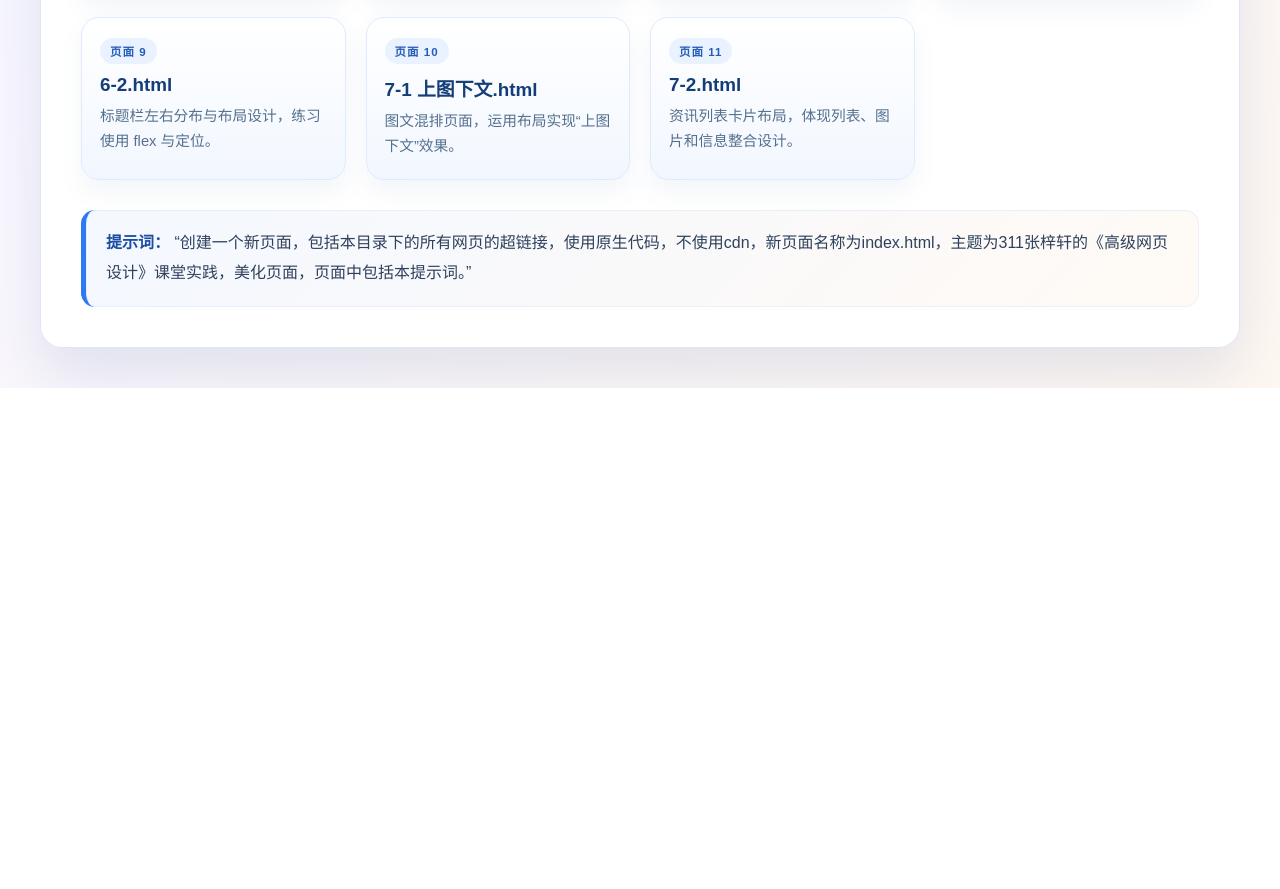
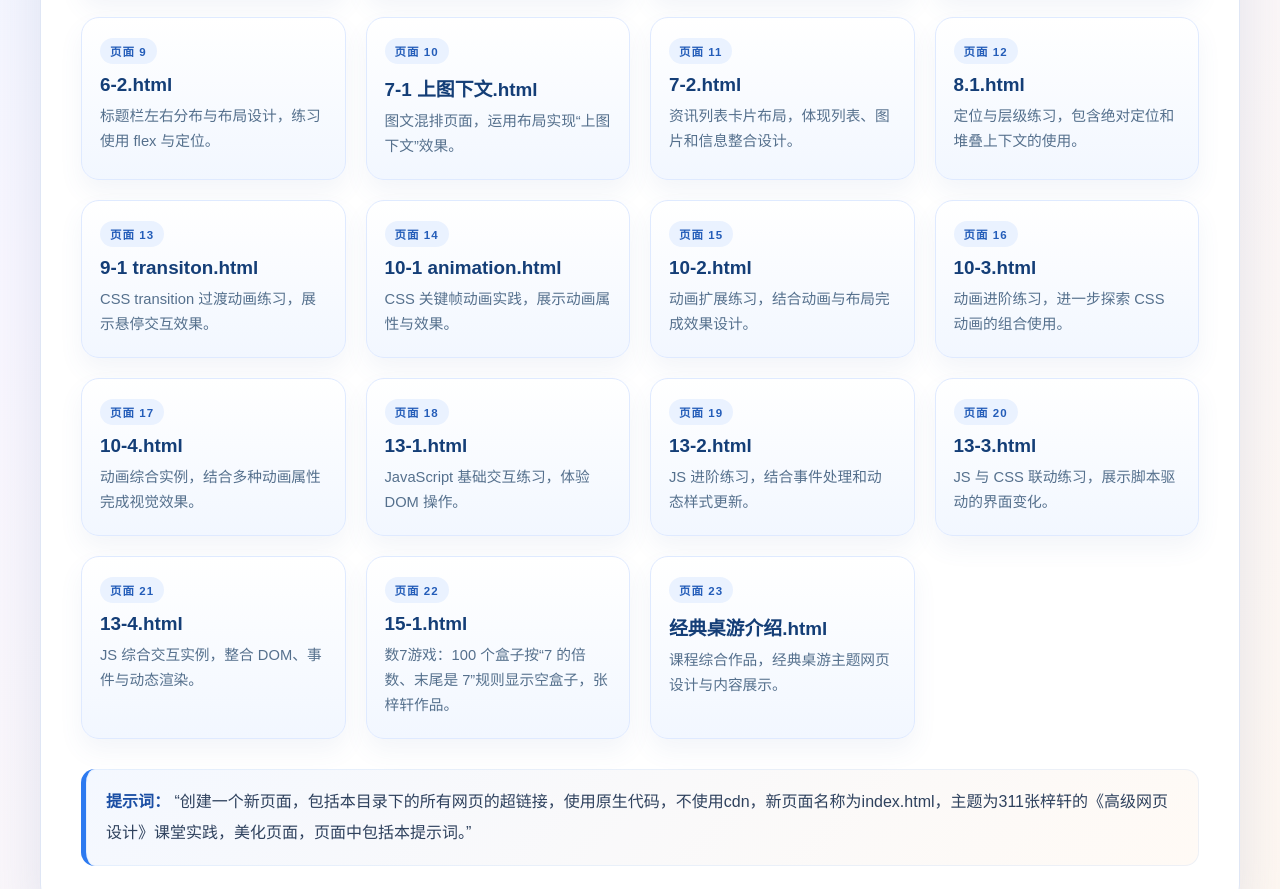
Before and after one commit to Zzx-nb-star/zzx, a plain HTML site: page index.html in a window 1280 px wide. Shown: the part 721-1610 px from the top of the page. Before the commit the page ends 1109 px from the top, so only its background shows below. Drawn offline with Linux system fonts and the light colour scheme.

Commit message:
feat: 首页补齐全部 23 个 HTML 页面导航链接

```diff
--- a/index.html
+++ b/index.html
@@ -249,6 +249,78 @@
           <h3>7-2.html</h3>
           <p>资讯列表卡片布局，体现列表、图片和信息整合设计。</p>
         </a>
+
+        <a class="link-card" href="8.1.html" target="_blank">
+          <span class="tag">页面 12</span>
+          <h3>8.1.html</h3>
+          <p>定位与层级练习，包含绝对定位和堆叠上下文的使用。</p>
+        </a>
+
+        <a class="link-card" href="9-1 transiton.html" target="_blank">
+          <span class="tag">页面 13</span>
+          <h3>9-1 transiton.html</h3>
+          <p>CSS transition 过渡动画练习，展示悬停交互效果。</p>
+        </a>
+
+        <a class="link-card" href="10-1 animation.html" target="_blank">
+          <span class="tag">页面 14</span>
+          <h3>10-1 animation.html</h3>
+          <p>CSS 关键帧动画实践，展示动画属性与效果。</p>
+        </a>
+
+        <a class="link-card" href="10-2.html" target="_blank">
+          <span class="tag">页面 15</span>
+          <h3>10-2.html</h3>
+          <p>动画扩展练习，结合动画与布局完成效果设计。</p>
+        </a>
+
+        <a class="link-card" href="10-3.html" target="_blank">
+          <span class="tag">页面 16</span>
+          <h3>10-3.html</h3>
+          <p>动画进阶练习，进一步探索 CSS 动画的组合使用。</p>
+        </a>
+
+        <a class="link-card" href="10-4.html" target="_blank">
+          <span class="tag">页面 17</span>
+          <h3>10-4.html</h3>
+          <p>动画综合实例，结合多种动画属性完成视觉效果。</p>
+        </a>
+
+        <a class="link-card" href="13-1.html" target="_blank">
+          <span class="tag">页面 18</span>
+          <h3>13-1.html</h3>
+          <p>JavaScript 基础交互练习，体验 DOM 操作。</p>
+        </a>
+
+        <a class="link-card" href="13-2.html" target="_blank">
+          <span class="tag">页面 19</span>
+          <h3>13-2.html</h3>
+          <p>JS 进阶练习，结合事件处理和动态样式更新。</p>
+        </a>
+
+        <a class="link-card" href="13-3.html" target="_blank">
+          <span class="tag">页面 20</span>
+          <h3>13-3.html</h3>
+          <p>JS 与 CSS 联动练习，展示脚本驱动的界面变化。</p>
+        </a>
+
+        <a class="link-card" href="13-4.html" target="_blank">
+          <span class="tag">页面 21</span>
+          <h3>13-4.html</h3>
+          <p>JS 综合交互实例，整合 DOM、事件与动态渲染。</p>
+        </a>
+
+        <a class="link-card" href="15-1.html" target="_blank">
+          <span class="tag">页面 22</span>
+          <h3>15-1.html</h3>
+          <p>数7游戏：100 个盒子按“7 的倍数、末尾是 7”规则显示空盒子，张梓轩作品。</p>
+        </a>
+
+        <a class="link-card" href="经典桌游介绍.html" target="_blank">
+          <span class="tag">页面 23</span>
+          <h3>经典桌游介绍.html</h3>
+          <p>课程综合作品，经典桌游主题网页设计与内容展示。</p>
+        </a>
       </section>
 
       <div class="prompt-box">
```
